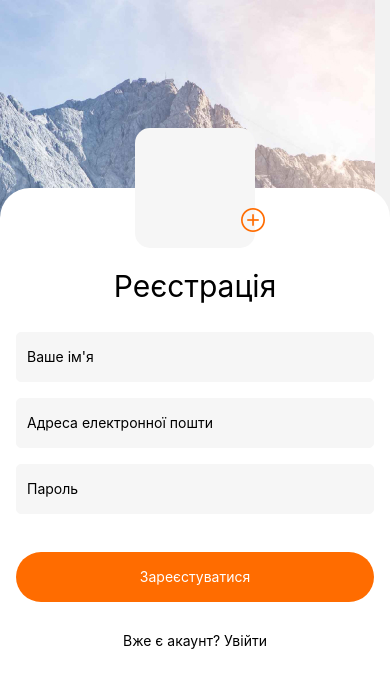
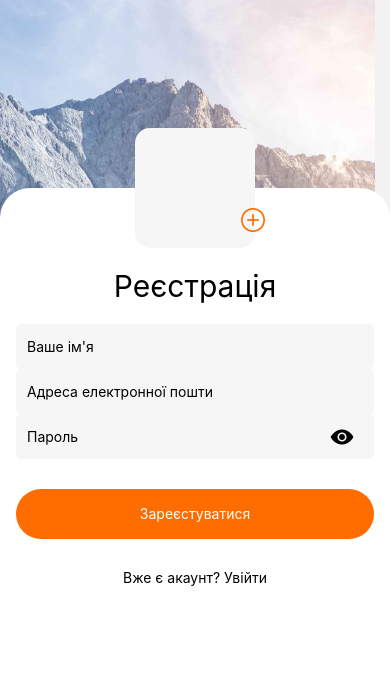
Before and after one commit to Sandrixman/React-native-project, a React Native app: screen /Registration in a window 390 px wide. Shown: the top 688 px of the page. Built offline with nearby package versions, Linux system fonts and the light colour scheme.

Commit message:
add form validation

```diff
--- /dev/null
+++ b/FormikForm.js
@@ -0,0 +1,168 @@
+import { Formik } from "formik";
+import * as Yup from "yup";
+import { useState } from "react";
+import { useNavigation } from "@react-navigation/native";
+import { Ionicons } from "@expo/vector-icons";
+import { styles } from "./style";
+import {
+  View,
+  TextInput,
+  Text,
+  TouchableHighlight,
+  TouchableOpacity,
+} from "react-native";
+
+const style = styles();
+
+export const FormikRegForm = ({ setUserName, setUserMail, setAvatarUri }) => {
+  const navigation = useNavigation();
+  const [passwordVisible, setPasswordVisible] = useState(false);
+
+  const togglePasswordVisibility = () => {
+    setPasswordVisible(!passwordVisible);
+  };
+
+  const formikValidationSchema = Yup.object().shape({
+    name: Yup.string()
+      .min(3, "Too Short!")
+      .max(50, "Too Long!")
+      .required("Name is required"),
+    email: Yup.string()
+      .email("Please enter a valid email")
+      .required("Email address is required"),
+    password: Yup.string()
+      .min(6, "Too Short!")
+      .required("Password is required"),
+  });
+
+  return (
+    <Formik
+      initialValues={{
+        name: "",
+        email: "",
+        password: "",
+      }}
+      validationSchema={formikValidationSchema}
+      onSubmit={(values) => {
+        setUserName(values.name);
+        setUserMail(values.email);
+        setAvatarUri();
+        return navigation.navigate("Home");
+      }}
+    >
+      {({ handleSubmit, handleChange, values, errors }) => (
+        <>
+          <TextInput
+            name="name"
+            style={style.input}
+            onChangeText={handleChange("name")}
+            value={values.name}
+            placeholder="Ваше ім'я"
+          />
+          <Text style={style.error}>{errors.name}</Text>
+          <TextInput
+            name="email"
+            style={style.input}
+            placeholder="Адреса електронної пошти"
+            onChangeText={handleChange("email")}
+            value={values.email}
+          />
+          <Text style={style.error}>{errors.email}</Text>
+          <View>
+            <TextInput
+              name="password"
+              style={style.input}
+              onChangeText={handleChange("password")}
+              value={values.password}
+              placeholder="Пароль"
+              secureTextEntry={!passwordVisible}
+            />
+            <TouchableOpacity
+              onPress={togglePasswordVisibility}
+              style={style.iconContainer}
+            >
+              <Ionicons
+                name={passwordVisible ? "eye-off" : "eye"}
+                size={24}
+                color="black"
+              />
+            </TouchableOpacity>
+          </View>
+          <Text style={style.error}>{errors.password}</Text>
+          <TouchableHighlight style={style.button} onPress={handleSubmit}>
+            <Text style={style.btnText}>Зареєстуватися</Text>
+          </TouchableHighlight>
+        </>
+      )}
+    </Formik>
+  );
+};
+
+export const FormikLogForm = () => {
+  const navigation = useNavigation();
+  const [passwordVisible, setPasswordVisible] = useState(false);
+
+  const togglePasswordVisibility = () => {
+    setPasswordVisible(!passwordVisible);
+  };
+
+  const formikValidationSchema = Yup.object().shape({
+    email: Yup.string()
+      .email("Please enter a valid email")
+      .required("Email address is required"),
+    password: Yup.string()
+      .min(6, "Too Short!")
+      .required("Password is required"),
+  });
+
+  return (
+    <Formik
+      initialValues={{
+        email: "",
+        password: "",
+      }}
+      validationSchema={formikValidationSchema}
+      onSubmit={(values) => {
+        console.log(values);
+        return navigation.navigate("Home");
+      }}
+    >
+      {({ handleSubmit, handleChange, values, errors }) => (
+        <>
+          <TextInput
+            name="email"
+            style={style.input}
+            placeholder="Адреса електронної пошти"
+            onChangeText={handleChange("email")}
+            value={values.email}
+          />
+          <Text style={style.error}>{errors.email}</Text>
+          <View>
+            <TextInput
+              name="password"
+              style={style.input}
+              onChangeText={handleChange("password")}
+              value={values.password}
+              placeholder="Пароль"
+              secureTextEntry={!passwordVisible}
+            />
+            <TouchableOpacity
+              onPress={togglePasswordVisibility}
+              style={style.iconContainer}
+            >
+              <Ionicons
+                name={passwordVisible ? "eye-off" : "eye"}
+                size={24}
+                color="black"
+              />
+            </TouchableOpacity>
+          </View>
+          <Text style={style.error}>{errors.password}</Text>
+          <TouchableHighlight style={style.button} onPress={handleSubmit}>
+            <Text style={style.btnText}>Увійти</Text>
+          </TouchableHighlight>
+        </>
+      )}
+    </Formik>
+  );
+};
--- a/Screens/LoginScreen.js
+++ b/Screens/LoginScreen.js
@@ -1,5 +1,4 @@
 import { useFonts } from "expo-font";
-import { useState } from "react";
 import { useNavigation } from "@react-navigation/native";
 import { styles } from "../style";
 import {
@@ -8,19 +7,15 @@ import {
   KeyboardAvoidingView,
   Platform,
   Text,
-  TextInput,
-  TouchableOpacity,
   TouchableWithoutFeedback,
   View,
 } from "react-native";
+import { FormikLogForm } from "../FormikForm";
 
 export default function Login() {
   const [fontsLoaded] = useFonts({
     "Inter-Black": require("../assets/fonts/Inter-Thin.otf"),
   });
-
-  const [mailInpyt, setMailInpyt] = useState("");
-  const [passwordInpyt, setPasswordInpyt] = useState("");
 
   const navigation = useNavigation();
 
@@ -31,11 +26,6 @@ export default function Login() {
   if (!fontsLoaded) {
     return null;
   }
-
-  const onEntry = () => {
-    console.log(`Name: ${mailInpyt}, mail: ${passwordInpyt}`);
-    return navigation.navigate("Home");
-  };
 
   return (
     <ImageBackground
@@ -51,21 +41,7 @@ export default function Login() {
         <TouchableWithoutFeedback onPress={Keyboard.dismiss}>
           <View style={loginStyle.form}>
             <Text style={loginStyle.title}>Увійти</Text>
-            <TextInput
-              style={loginStyle.input}
-              onChangeText={setMailInpyt}
-              value={mailInpyt}
-              placeholder="Адреса електронної пошти"
-            />
-            <TextInput
-              style={loginStyle.input}
-              onChangeText={setPasswordInpyt}
-              value={passwordInpyt}
-              placeholder="Пароль"
-            />
-            <TouchableOpacity style={loginStyle.button} onPress={onEntry}>
-              <Text style={loginStyle.btnText}>Увійти</Text>
-            </TouchableOpacity>
+            <FormikLogForm />
             <Text
               style={{ textAlign: "center", marginTop: 30 }}
               onPress={() => navigation.navigate("Registration")}
--- a/Screens/RegistrationScreen.js
+++ b/Screens/RegistrationScreen.js
@@ -2,6 +2,7 @@ import { useFonts } from "expo-font";
 import { useState } from "react";
 import { useNavigation } from "@react-navigation/native";
 import { styles } from "../style";
+import { FormikRegForm } from "../FormikForm";
 import { chooseAvatar } from "../utils/imagePicker";
 import { AntDesign } from "@expo/vector-icons";
 import {
@@ -10,7 +11,6 @@ import {
   KeyboardAvoidingView,
   Platform,
   Text,
-  TextInput,
   TouchableOpacity,
   TouchableWithoutFeedback,
   View,
@@ -26,9 +26,6 @@ export default function Registration({
     "Inter-Black": require("../assets/fonts/Inter-Thin.otf"),
   });
 
-  const [nameInpyt, setNameInpyt] = useState("");
-  const [mailInpyt, setMailInpyt] = useState("");
-  const [passwordInpyt, setPasswordInpyt] = useState("");
   const [imageUri, setImageUri] = useState(null);
 
   const navigation = useNavigation();
@@ -41,15 +38,8 @@ export default function Registration({
     return null;
   }
 
-  const onEntry = () => {
-    setUserName(nameInpyt);
-    setUserMail(mailInpyt);
-    getAvatarUri(imageUri);
-    return navigation.navigate("Home");
-  };
-
   const removeAvatar = () => {
-    setAvatarUri(null);
+    setImageUri(null);
   };
 
   return (
@@ -86,27 +76,11 @@ export default function Registration({
               )}
             </View>
             <Text style={regStyle.title}>Реєстрація</Text>
-            <TextInput
-              style={regStyle.input}
-              onChangeText={setNameInpyt}
-              value={nameInpyt}
-              placeholder="Ваше ім'я"
+            <FormikRegForm
+              setUserName={setUserName}
+              setUserMail={setUserMail}
+              setAvatarUri={() => getAvatarUri(imageUri)}
             />
-            <TextInput
-              style={regStyle.input}
-              onChangeText={setMailInpyt}
-              value={mailInpyt}
-              placeholder="Адреса електронної пошти"
-            />
-            <TextInput
-              style={regStyle.input}
-              onChangeText={setPasswordInpyt}
-              value={passwordInpyt}
-              placeholder="Пароль"
-            />
-            <TouchableOpacity style={regStyle.button} onPress={onEntry}>
-              <Text style={regStyle.btnText}>Зареєстуватися</Text>
-            </TouchableOpacity>
             <Text
               style={{ textAlign: "center", marginTop: 30 }}
               onPress={() => navigation.navigate("Login")}
--- a/package.json
+++ b/package.json
@@ -20,6 +20,7 @@
     "expo-location": "~15.1.1",
     "expo-media-library": "~15.2.3",
     "expo-status-bar": "~1.4.4",
+    "formik": "^2.4.1",
     "react": "18.2.0",
     "react-native": "0.71.8",
     "react-native-camera": "^4.2.1",
@@ -27,7 +28,8 @@
     "react-native-maps": "1.3.2",
     "react-native-safe-area-context": "4.5.0",
     "react-native-screens": "~3.20.0",
-    "react-native-svg": "13.4.0"
+    "react-native-svg": "13.4.0",
+    "yup": "^1.2.0"
   },
   "devDependencies": {
     "@babel/core": "^7.20.0"
--- a/style.js
+++ b/style.js
@@ -57,9 +57,13 @@ export const styles = (keyboardAvoiding, formPadding) =>
       fontSize: 30,
       marginVertical: 20,
     },
+    iconContainer: {
+      position: "absolute",
+      right: 20,
+      top: 10,
+    },
     input: {
-      height: 50,
-      marginVertical: 8,
+      height: 45,
       padding: 10,
       borderColor: "#F6F6F6",
       borderWidth: 1,
@@ -105,4 +109,8 @@ export const styles = (keyboardAvoiding, formPadding) =>
       paddingTop: 60,
       alignSelf: "center",
     },
+
+    error: {
+      color: "red",
+    },
   });
--- a/utils/camera.js
+++ b/utils/camera.js
@@ -22,7 +22,13 @@ export default function MobCamera() {
   return (
     <View>
       {!photoUri ? (
-        <Camera style={styles.photoView} type={type} ref={setCameraRef}>
+        <Camera
+          resizeMode={"contain"}
+          useNativeAspectRatio={true}
+          style={styles.photoView}
+          type={type}
+          ref={setCameraRef}
+        >
           <TouchableOpacity
             style={styles.takePhotoWrapper}
             onPress={async () => {
@@ -43,7 +49,7 @@ export default function MobCamera() {
               );
             }}
           >
-            <MaterialIcons name="flip-camera-android" size={30} color="blue" />
+            <MaterialIcons name="flip-camera-android" size={30} color="grey" />
           </TouchableOpacity>
         </Camera>
       ) : (
```
Also changed, not shown: 1 other file (tests, documents, lock files or other folders).
